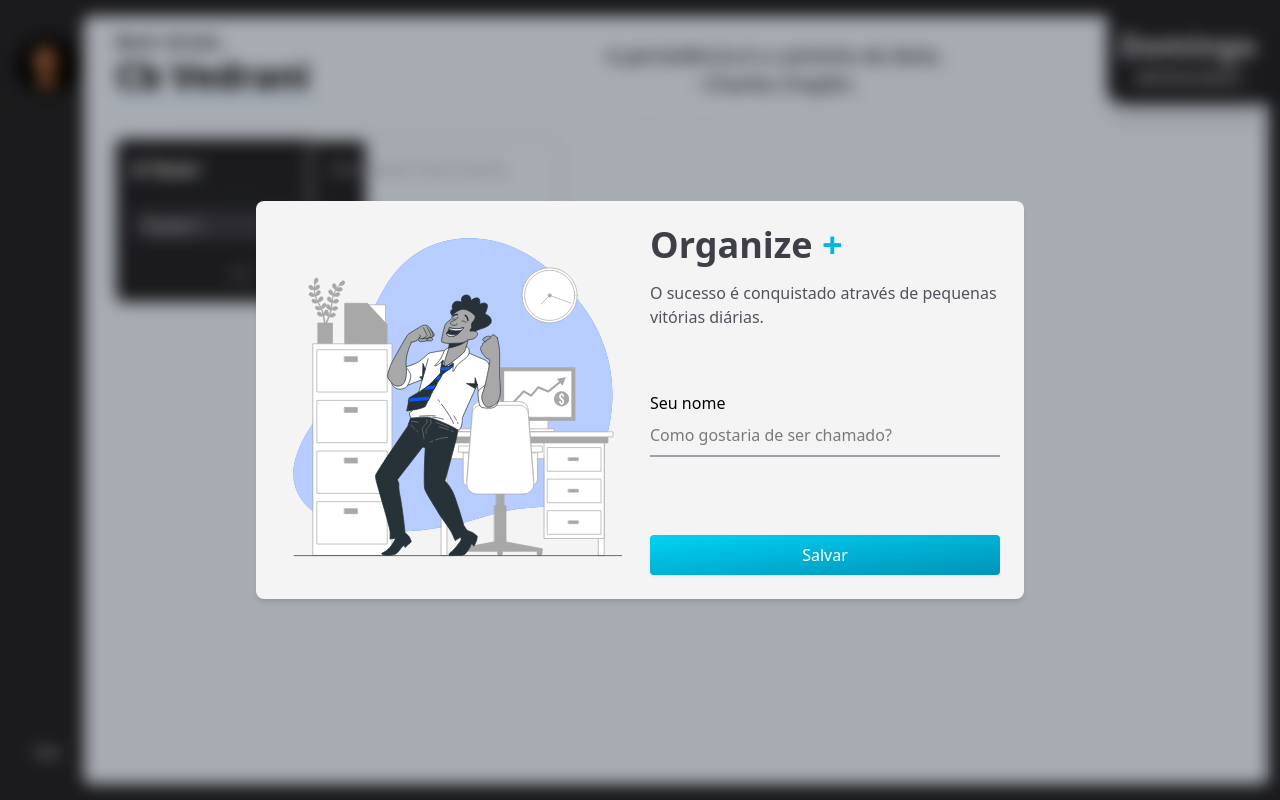
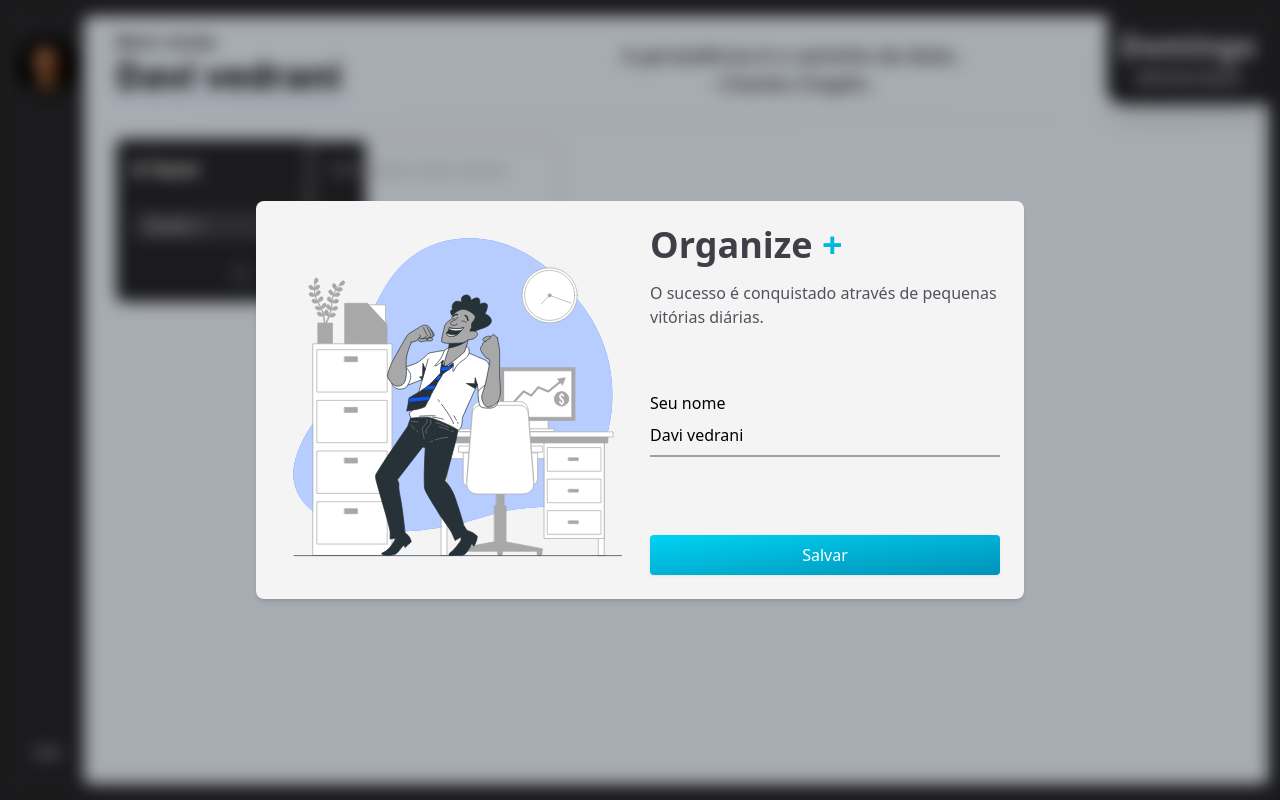
Before and after one commit to Dev-Vedrani/OrganizaMais, a Next.js app: page / in a window 1280 px wide. Built offline with nearby package versions, Linux system fonts and the light colour scheme.

Commit message:
style(UserName): adjust styling while keeping dynamic name prop

```diff
--- a/src/app/Components/Header/Header.tsx
+++ b/src/app/Components/Header/Header.tsx
@@ -1,14 +1,14 @@
 import { DateComponent } from "./Date";
+import { UserName } from "./UserName";
 
-export const Header = () => {
+interface HeaderProps {
+  name: string;
+}
+
+export const Header = ({ name }: HeaderProps) => {
   return (
     <div className="text-xl font-light flex justify-between items-center">
-      <div className="">
-        Bem-Vindo,
-        <span className="text-4xl font-semibold block border-b-2 border-blue-200 rounded-md pr-1">
-          Cb Vedrani
-        </span>
-      </div>
+      <UserName name={name} />
       <div className="flex flex-col pt-3.5">
         <span>A persistência é o caminho do êxito.</span>
         <span className="text-center">- Charles Chaplin.</span>
--- a/src/app/Components/Header/Modal/Modal.tsx
+++ b/src/app/Components/Header/Modal/Modal.tsx
@@ -4,9 +4,11 @@ import welcomeImage from "@/../public/Enthusiastic-bro.svg";
 interface ModalProps {
   isOpen: boolean;
   onClose: () => void;
+  name: string;
+  inputChange: (e: React.ChangeEvent<HTMLInputElement>) => void;
 }
 
-export const Modal = ({ isOpen, onClose }: ModalProps) => {
+export const Modal = ({ isOpen, onClose, name, inputChange }: ModalProps) => {
   if (!isOpen) return null;
 
   return (
@@ -38,6 +40,8 @@ export const Modal = ({ isOpen, onClose }: ModalProps) => {
               className="w-full py-2 outline-none border-b-2 border-zinc-400 focus:border-cyan-400 duration-800"
               type="text"
               placeholder="Como gostaria de ser chamado?"
+              value={name}
+              onChange={inputChange}
             />
           </div>
           <button
--- /dev/null
+++ b/src/app/Components/Header/UserName.tsx
@@ -0,0 +1,16 @@
+interface userNameProps {
+  name: string;
+}
+
+export const UserName = ({ name }: userNameProps) => {
+  return (
+    <div>
+      <p className="text-xl">
+        Bem vindo{" "}
+        <span className="block border-b-2 border-blue-200 rounded-md pr-1 text-4xl font-semibold">
+          {name}
+        </span>
+      </p>
+    </div>
+  );
+};
--- a/src/app/page.tsx
+++ b/src/app/page.tsx
@@ -13,12 +13,18 @@ const Home = () => {
     setModalIsOpen(false);
   };
 
+  const [name, setName] = useState<string>("Davi vedrani");
+
+  const handleInputChange = (e: React.ChangeEvent<HTMLInputElement>) => {
+    setName(e.target.value);
+  };
+
   return (
     <main className="bg-zinc-800 w-screen h-screen overflow-x-hidden px-3 relative">
       <div className="flex flex-row justify-between py-4 h-full relative">
         <Menu />
         <section className="flex-11/12 bg-blue-50 rounded-md py-3 px-8 relative">
-          <Header />
+          <Header name={name} />
           <div className="h-screen flex flex-col item">
             <hr className="my-5 h-px border-t-0 bg-transparent bg-gradient-to-r from-transparent via-neutral-500 to-transparent opacity-25 dark:via-neutral-400" />
             <div>
@@ -27,7 +33,12 @@ const Home = () => {
           </div>
         </section>
       </div>
-      <Modal isOpen={modalIsOpen} onClose={handleCloseModal} />
+      <Modal
+        isOpen={modalIsOpen}
+        onClose={handleCloseModal}
+        name={name}
+        inputChange={handleInputChange}
+      />
     </main>
   );
 };
```
